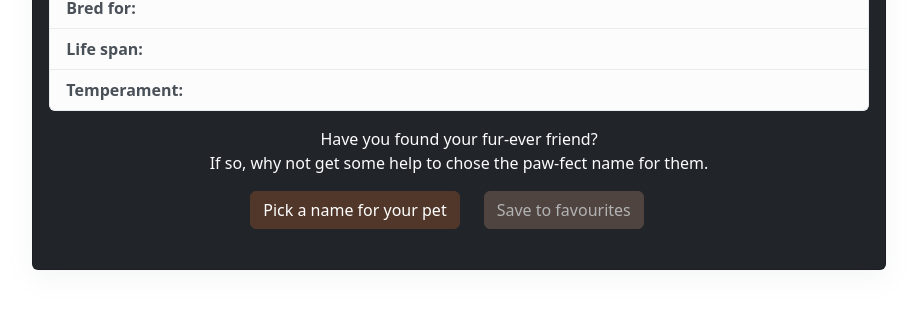
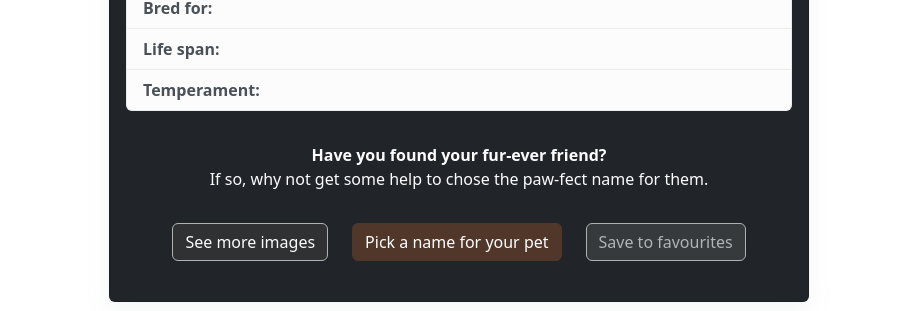
Before and after one commit to rosiegalezia/pawsome-pets, a React (Vite) app: page /#/Info in a window 1280 px wide. Shown: the part 890-1201 px from the top of the page, without its empty margins (181-1098 px from the left). Built offline with nearby package versions, Linux system fonts and the light colour scheme.

Commit message:
changed css of FactCard

```diff
--- a/src/Components/Components.css
+++ b/src/Components/Components.css
@@ -4,6 +4,7 @@
 
 .card {
     box-shadow: rgba(149, 157, 165, 0.1) 0px 8px 24px;
+    max-width: 700px !important;
 }
 
 .card:hover {
@@ -12,6 +13,8 @@
 
 .fact-card-text{
     color:#FCFCFD !important;
+    margin-top: 2rem;
+    margin-bottom: 2rem
 }
 
 .bg-cream {
@@ -37,6 +40,22 @@
 
 .text-brown {
     color: #51372A !important;
+}
+
+.side-btn{
+    --bs-btn-color:#FCFCFD !important;
+    --bs-btn-bg: #2f3132 !important;
+    --bs-btn-border-color: #b2b2b4 !important;
+    --bs-btn-hover-bg: #424649!important;
+    --bs-btn-hover-border-color: #FCFCFD !important;
+    --bs-btn-disabled-bg: #424649 !important;
+    --bs-btn-disabled-border-color: #FCFCFD !important;
+    --bs-btn-disabled-hover-bg: #2f3132 !important;
+}
+
+.disabled-btn{
+    cursor: not-allowed !important;
+    pointer-events: all !important;
 }
 
 .btn-brown {
--- a/src/Components/FactCard.jsx
+++ b/src/Components/FactCard.jsx
@@ -1,6 +1,7 @@
 /*********** TO DO ************/
 
-// Link the api results in the Info page to the props on the FactCard
+// how to create a catch for when the API doesn't have the info - i.e. it does have info for 'bred for:'
+// Temperament -> get these 2 divs to go in a row and not in column
 
 
 //Imported Components from React Bootstrap
@@ -54,7 +55,7 @@ function FactCard(props) {
         <div>
             {/* Build card */}
             <Card bg="dark" text='dark' className='bg-cream m-2 text-center mx-auto d-flex justify-content-center col-10 col-md-8'>
-                <Card.Img variant="top" src={props.dogImg} style={{ objectFit: "cover", height: "50vh" }} alt={props.dogName} />
+                <Card.Img variant="top" className="object-fit-cover" src={props.dogImg} style={{ height: "50vh" }} alt={props.dogName} />
 
                 <Card.Body>
                     <Card.Title className='mb-4 fact-card-text' >{props.dogName}</Card.Title>
@@ -63,18 +64,18 @@ function FactCard(props) {
                         <ListGroup.Item variant="light" as="li"><span className='fw-bold'>Breed group: </span>{props.dogBreedGroup}</ListGroup.Item>
                         <ListGroup.Item variant="light" as="li"><span className='fw-bold'>Bred for: </span>{props.dogBredFor}</ListGroup.Item>
                         <ListGroup.Item variant="light" as="li" ><span className='fw-bold'>Life span: </span>{props.dogLifeSpan}</ListGroup.Item>
-                        <ListGroup.Item variant="light" as="li"><span className='fw-bold'>Temperament: </span>{props.dogTemperament}</ListGroup.Item>
+                        <ListGroup.Item variant="light" as="li"><div className='fw-bold'>Temperament: </div><div>{props.dogTemperament}</div></ListGroup.Item> {/*get these 2 divs to go in a row and not in column*/}
                     </ListGroup>
 
                     <Card.Text className="fact-card-text">
-                        Have you found your fur-ever friend? <br /> If so, why not get some help to chose the paw-fect name for them.
+                    <span className='fw-bold'>Have you found your fur-ever friend?</span> <br /> If so, why not get some help to chose the paw-fect name for them.
                     </Card.Text>
 
+                    <Button className='side-btn me-4 mb-4' variant="dark" onClick={props.handleShowInfoClick}>See more images</Button>
                     <NavLink to="/GenerateName" role="button" className='btn btn-brown me-4 mb-4' variant="primary">
                         Pick a name for your pet
                     </NavLink>
-                    <Button className='btn-brown me-4 mb-4' variant="primary" disabled={true}>Save to favourites</Button>
-                    {/* <Button className='btn-brown mb-4' variant="primary">Get a new image</Button> */}
+                    <Button className='side-btn disabled-btn mb-4' variant="dark" disabled={true}>Save to favourites</Button>
                 </Card.Body>
             </Card>
         </div>
--- a/src/Pages/GenerateName.jsx
+++ b/src/Pages/GenerateName.jsx
@@ -84,7 +84,7 @@ function GenerateName() {
 
                     <Button
                         // variant="primary"
-                        className='btn-brown m-1'
+                        className='btn-brown disabled-btn m-1'
                         onClick={regenerateClick}
                         disabled="true"
                     >Save to favourites</Button>
--- a/src/Pages/Info.jsx
+++ b/src/Pages/Info.jsx
@@ -1,7 +1,7 @@
 /*********** TO DO ************/
 
 // Set up input boxes so that the user selects an animal and then the next input becomes live/appears with the relevant animal breed list
-// Find out what id="disabledSelect" is on the form - should it be different (without disabled?)
+// Find out what id="disabledSelect" is on the form (React Bootstrap) - should it be different? (without disabled?)
 // Buttons:
     /* Should the btns go at the end of input box or below...? Depends if we also have a 'select animal'
      input box. If so, add 'pick random breed' btn at end of 'select breed' input and then the 'show info'
@@ -110,6 +110,7 @@ function Info() {
                                 })};
                             </Form.Select>
                         </Form.Group>
+
                         <div className="m-4 mx-auto d-flex justify-content-center">
                             <Button className='btn-brown' variant="primary" type="submit" onClick={handleShowInfoClick}>Show Info</Button>
                             <Button className='btn-brown ms-2 btn-primary' variant="primary" type="random-breed">Pick a random breed</Button>
@@ -125,6 +126,7 @@ function Info() {
                     dogBredFor={cardFact.dogBredFor}
                     dogLifeSpan={cardFact.dogLifeSpan}
                     dogTemperament={cardFact.dogTemperament}
+                    handleShowInfoClick={handleShowInfoClick}
                 />
             </div>
 
```
